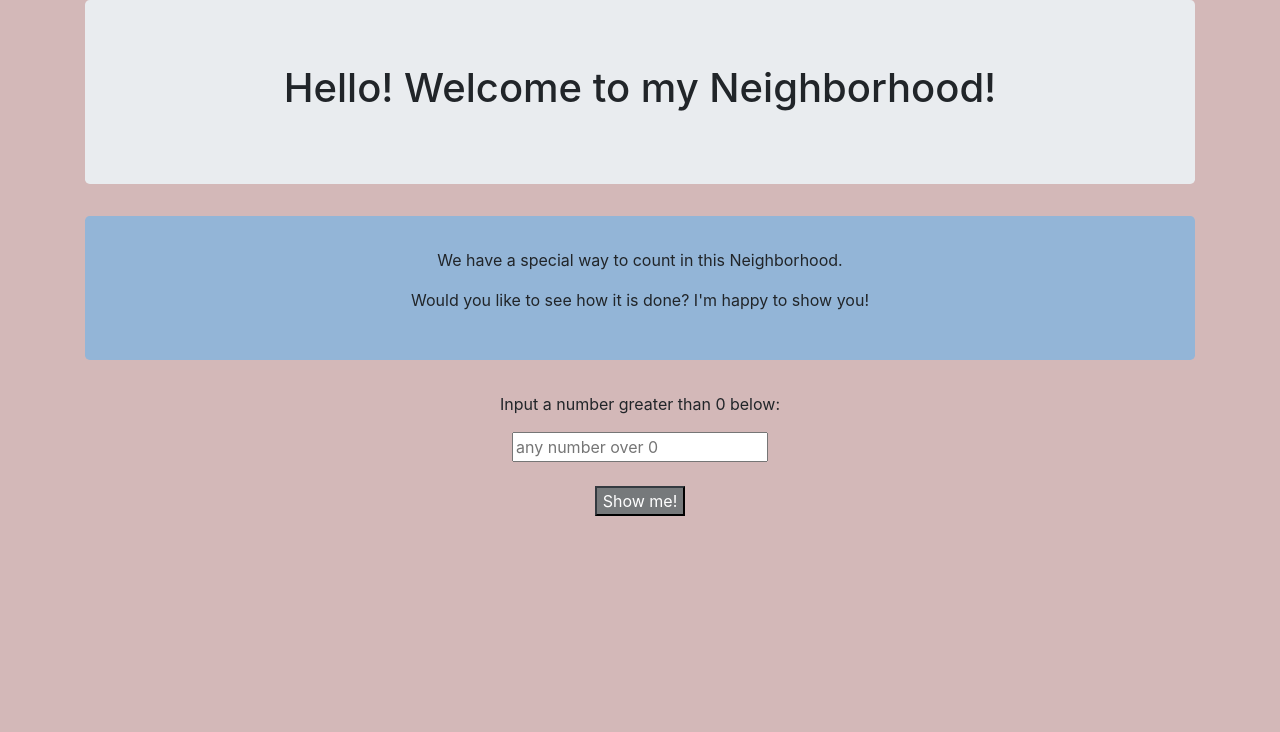
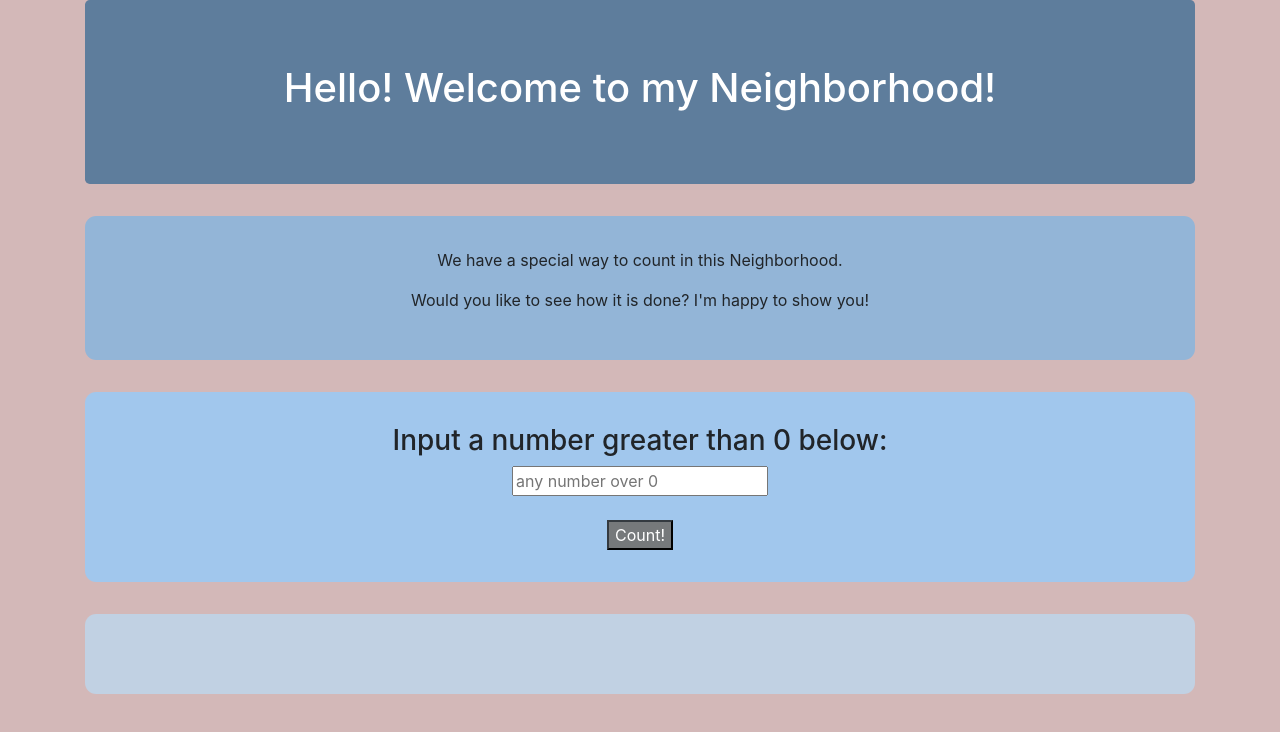
Before and after one commit to selinda-c/independent3, a plain HTML site: page index.html in a window 1280 px wide. Drawn offline with Linux system fonts and the light colour scheme.

Commit message:
add css styling to index.html

```diff
--- a/css/styles.css
+++ b/css/styles.css
@@ -9,15 +9,39 @@ body {
   background-color: rgb(211, 184, 184);
 }
 
+.jumbotron {
+  padding: 2rem 1rem;
+  margin-bottom: 2rem;
+  color: #fff;
+  background-color: #5e7d9c;
+  border-radius: 0.3rem;
+}
+
+@media (min-width: 576px) {
+  .jumbotron {
+    padding: 4rem 2rem;
+  }
+}
+
 .info {
   padding: 2rem 1rem;
   margin-bottom: 2rem;
   background-color: #93b5d7;
-  border-radius: 0.3rem;
+  border-radius: 0.7rem;
+}
+
+.form {
+  padding: 2rem 1rem;
+  margin-bottom: 2rem;
+  background-color: #a1c7ed;
+  border-radius: 0.7rem;
 }
 .result {
   color: #0b1721;
-  background-color: #93b5d7a6;
+  background-color: #c1d1e3;
+  border-radius: 0.7rem;
+  padding: 2rem 1rem;
+  margin-bottom: 2rem;
 }
 
 .btn-dark {
--- a/index.html
+++ b/index.html
@@ -16,11 +16,11 @@
       <p>Would you like to see how it is done? I'm happy to show you!</p>
     </div>
     <div class="form">
-      <p>Input a number greater than 0 below:</p>
+      <h3>Input a number greater than 0 below:</h3>
       <form>
         <input type="number" placeholder="any number over 0">
         <br><br>
-        <button class="btn-dark" type="submit">Show me!</button>
+        <button class="btn-dark" type="submit">Count!</button>
       </form>
     </div>
     <div class="result" id="results">
```
